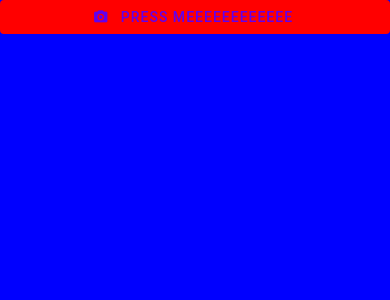
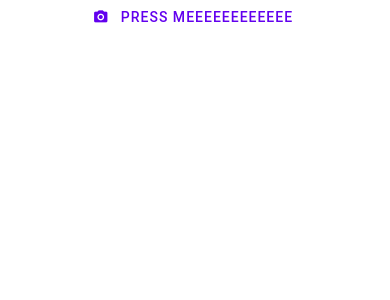
Before and after one commit to OmarThinks/React-Native-Paper-App, a React Native app in the folder ReactNativePaperApp/: screen / in a window 390 px wide. Shown: the top 300 px of the page. Built offline with nearby package versions, Linux system fonts and the light colour scheme.

Commit message:
Handled themes

```diff
--- a/ReactNativePaperApp/App.js
+++ b/ReactNativePaperApp/App.js
@@ -8,13 +8,13 @@
 
 import React from 'react';
 import {SafeAreaView} from 'react-native';
-import { useTheme, Button  } from 'react-native-paper';
+import { useTheme, Button,  } from 'react-native-paper';
 
 const App= () => {
-  const theme = useTheme();
+  const theme= useTheme();
   return (
-    <SafeAreaView style={{backgroundColor:"blue", height:"100%"}}>
-      <Button icon="camera" theme={theme} style={{backgroundColor:"red"}} title="Hey">
+    <SafeAreaView>
+      <Button icon="camera" theme={theme}  title="Hey" >
         Press meeeeeeeeeeee
       </Button>
     </SafeAreaView>
```
Also changed, not shown: ReactNativePaperApp/index.js (+8 -8 lines).
